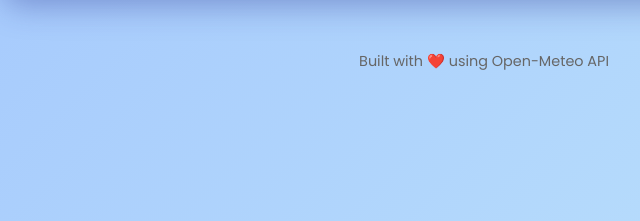
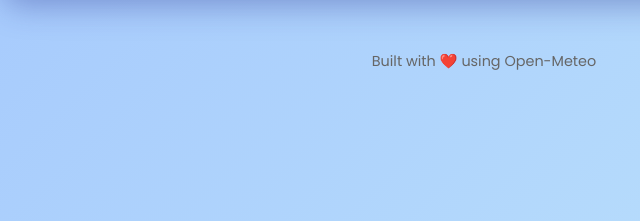
Before and after one commit to amithpalissery/Hackathon-kubernetes, a website: page index.html in a window 1280 px wide. Shown: the part 261-482 px from the top of the page, 156-796 px from the left. Drawn offline with Linux system fonts and the light colour scheme.

Commit message:
Update index.html

```diff
--- a/index.html
+++ b/index.html
@@ -22,7 +22,7 @@
             </div>
     </div>
     <div class="footer">
-        <p>Built with ❤️ using Open-Meteo API   </p>
+        <p>Built with ❤️ using Open-Meteo    </p>
     </div>
     <script src="script.js"></script>
 </body>
```
